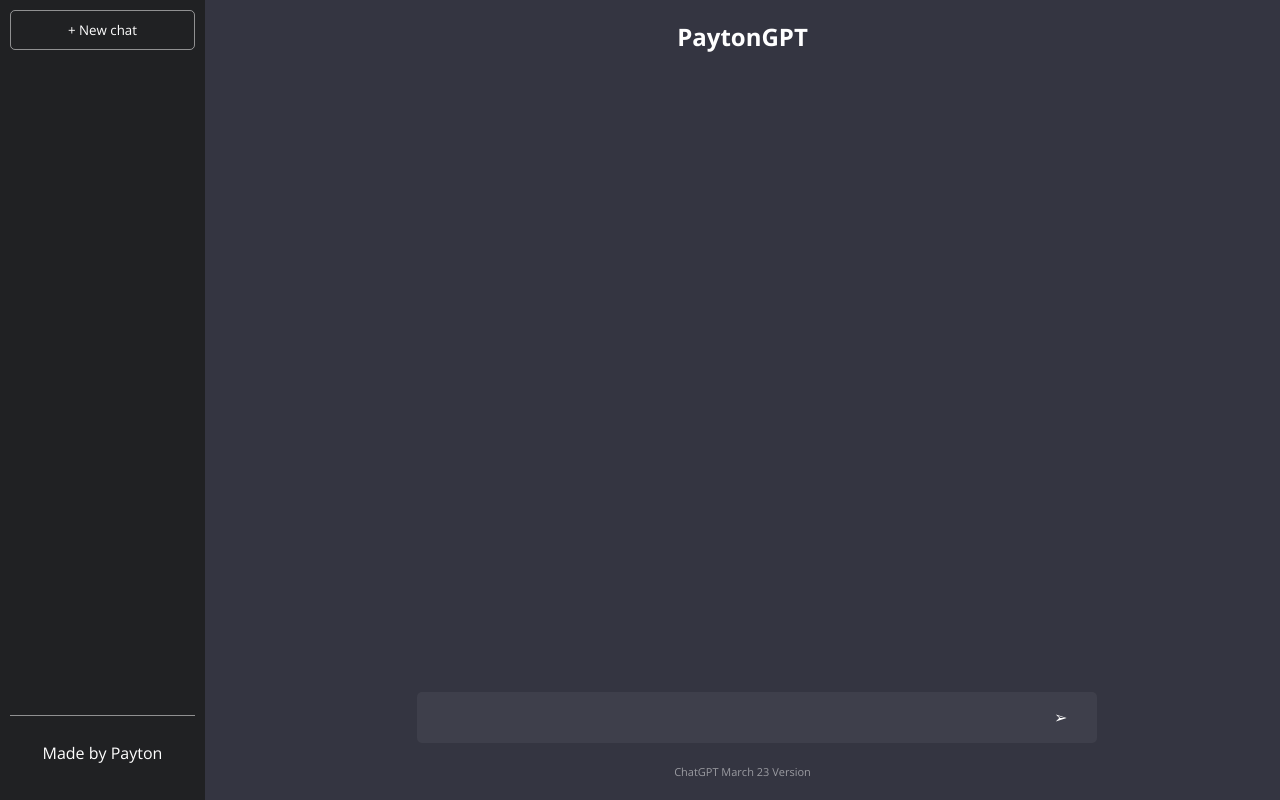
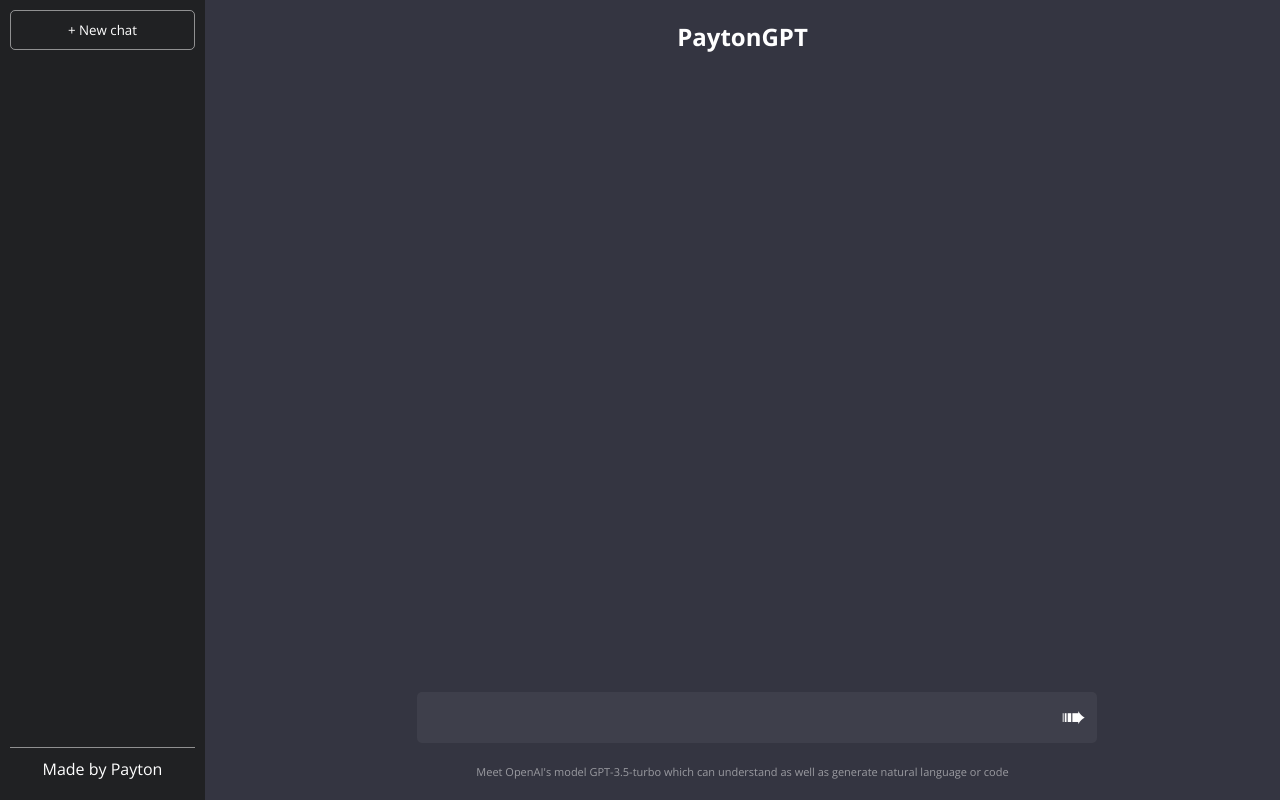
Before and after one commit to paytonshafer/ChatGPT-Clone, a React (Create React App) app: page / in a window 1280 px wide. Built offline with nearby package versions, Linux system fonts and the light colour scheme.

Commit message:
styling update

```diff
--- a/src/App.js
+++ b/src/App.js
@@ -38,7 +38,6 @@
     }
 
     useEffect(() => {
-        console.log(curTitle, value, message)
         if(!curTitle && value && message){
             setCurTitle(value)
         }
@@ -58,11 +57,10 @@
 
                 ]
             ))
+            setMessage('')
+            setValue('')
         }
-
-    }, [message, curTitle])
-
-    console.log(previousChats)
+    }, [message, curTitle, value])
 
     const curChat = previousChats.filter(previousChats => previousChats.title === curTitle)
     const titles = Array.from(new Set(previousChats.map(chat => chat.title)))
@@ -75,7 +73,7 @@
                 {titles ? titles.map((title, index) => <li key={index} onClick={() => historyClick(title)}>{title}</li>) : null}
             </ul>
             <nav>
-                <p>Made by Payton</p>
+                <a href='https://github.com/paytonshafer'>Made by Payton</a>
             </nav>
         </section>
 
@@ -90,9 +88,9 @@
             <div className="bottom-section">
                 <div className="input-container">
                     <input value={value} onChange={(e) => setValue(e.target.value)}/>
-                    <div id="submit" onClick={getMessages}>➢</div>
+                    <div id="submit" onClick={getMessages}>➠</div> {/*arrows: ➵ ➢ ➪ ➠ */}
                 </div>
-                <p className="info">ChatGPT March 23 Version</p>
+                <p className="info">Meet OpenAI's model GPT-3.5-turbo which can understand as well as generate natural language or code</p>
             </div>
         </section>
         </div>
--- a/src/index.css
+++ b/src/index.css
@@ -75,8 +75,21 @@
 
 .input-container #submit {
     position: absolute;
-    right: 0;
-    bottom: 15px;
+    right: -26px;
+    bottom: 6px;
+
+    border-radius: 5px;
+    width: 40px;
+    height: 40px;
+
+    font-size: 30px;
+    line-height: 37.5px;
+    text-align: center;
+}
+
+.input-container #submit:hover{
+    background-color: rgba(255, 255, 255, 1);
+    color: #343541;
 }
 
 button {
@@ -87,11 +100,19 @@
     margin: 10px;
 }
 
+button:hover {
+    background-color: #444654;
+}
+
 nav {
     border-top: solid 0.5px rgba(255, 255, 255, 0.5);
     padding: 10px;
     margin: 10px;
     text-align: center;
+}
+
+nav a {
+    text-decoration: none;
 }
 
 .history {
@@ -106,6 +127,10 @@
     list-style-type: none;
     padding: 15px 0;
     cursor: pointer;
+}
+
+.history li:hover{
+    background-color: #747474;
 }
 
 .feed {
```
Also changed, not shown: 1 other file (tests, documents, lock files or other folders).
